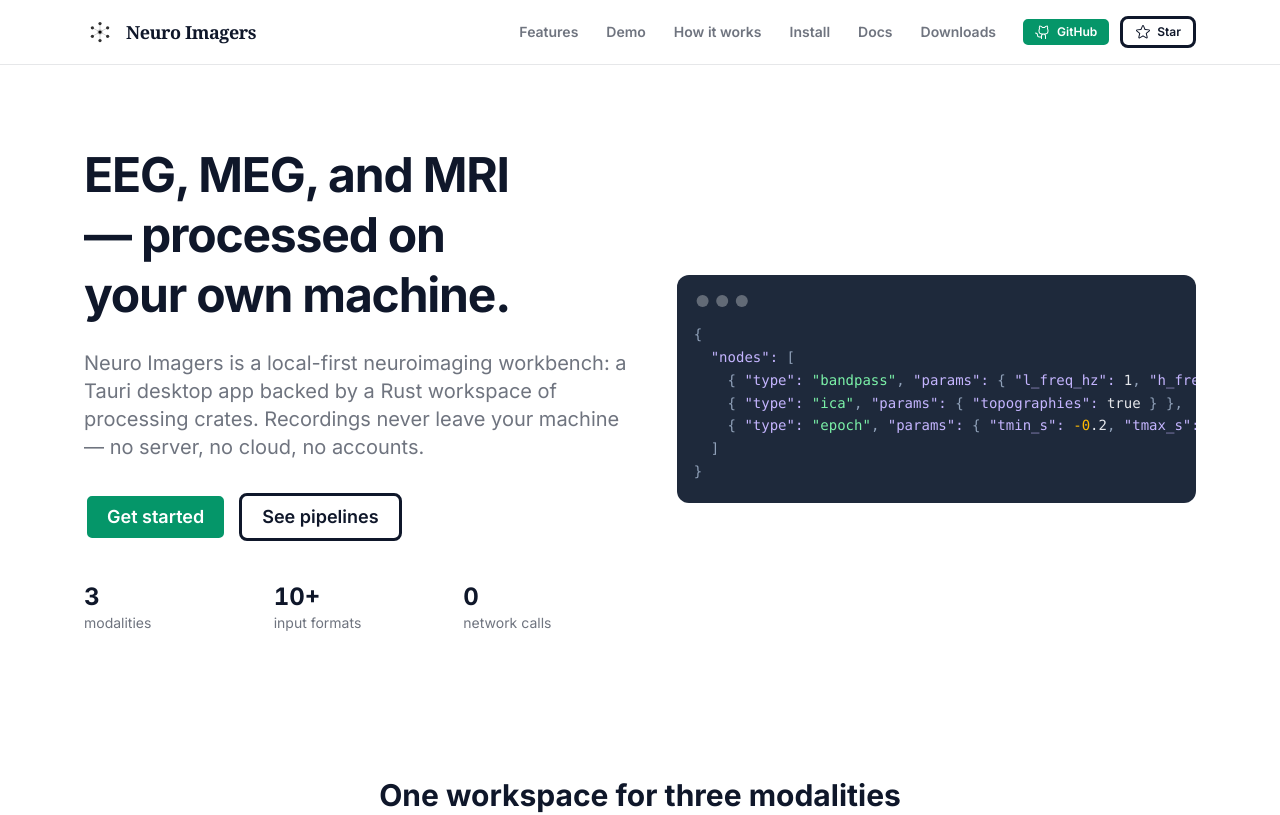
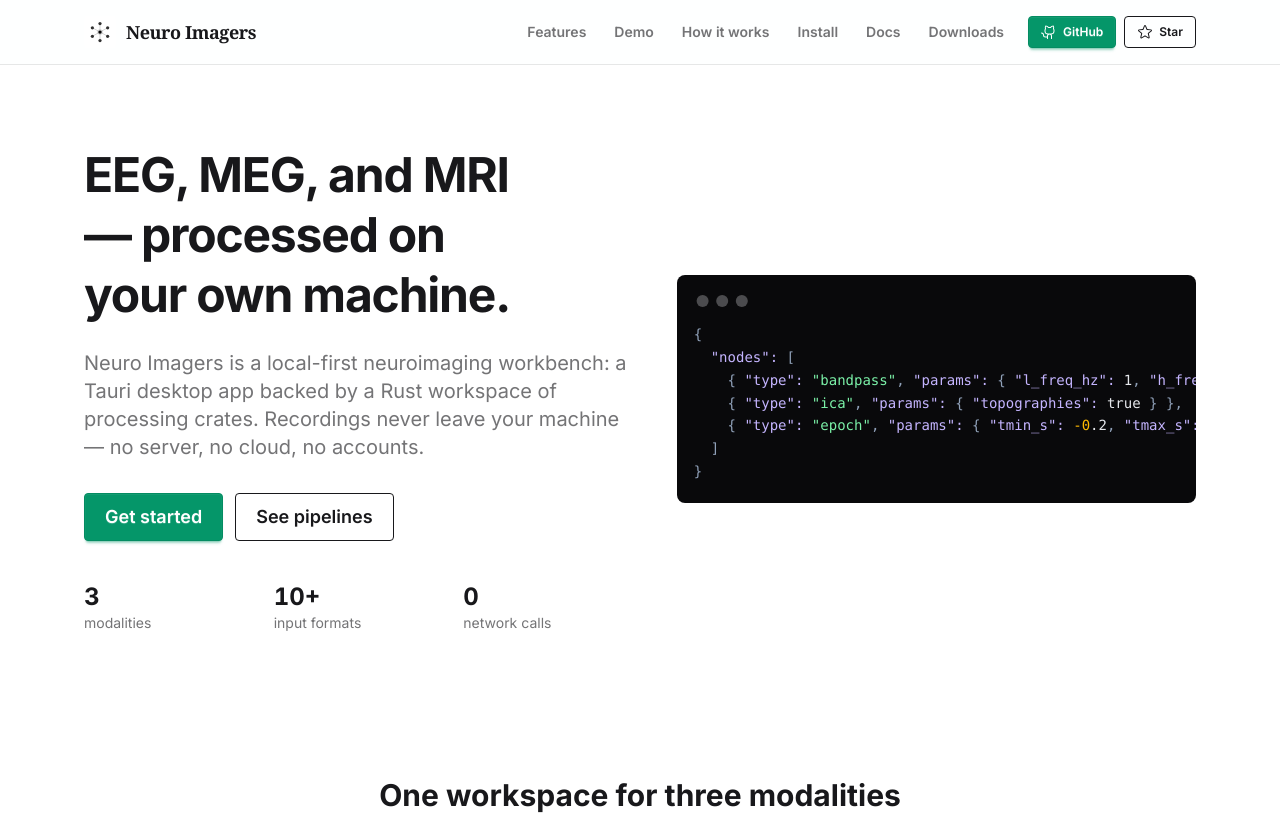
Before and after one commit to hieudoanm/neuro.imagers, a Next.js app in the folder packages/landing/: page / in a window 1280 px wide. Shown: the top 815 px of the page. Built offline with nearby package versions, Linux system fonts and the light colour scheme.

Commit message:
style(landing): normalize daisyui themes to standard palette

```diff
--- a/packages/landing/src/app/globals.css
+++ b/packages/landing/src/app/globals.css
@@ -8,49 +8,55 @@
 @plugin 'daisyui/theme' {
   name: 'neuroimagers';
   default: true;
+  prefersdark: false;
   color-scheme: 'light';
-  --color-base-100: #ffffff;
-  --color-base-200: #f8fafc;
-  --color-base-300: #e2e8f0;
-  --color-base-content: #0f172a;
+  --color-base-100: oklch(100% 0 0);
+  --color-base-200: oklch(98% 0 0);
+  --color-base-300: oklch(95% 0 0);
+  --color-base-content: oklch(21% 0.006 285.885);
   --color-primary: #059669;
   --color-primary-content: #ffffff;
   --color-secondary: #047857;
   --color-secondary-content: #ffffff;
   --color-accent: #34d399;
   --color-accent-content: #ffffff;
-  --color-neutral: #1e293b;
-  --color-neutral-content: #ffffff;
-  --color-info: #2563eb;
-  --color-info-content: #ffffff;
-  --color-success: #16a34a;
-  --color-success-content: #ffffff;
-  --color-warning: #d97706;
-  --color-warning-content: #ffffff;
-  --color-error: #dc2626;
-  --color-error-content: #ffffff;
-  --radius-box: 0.75rem;
-  --radius-field: 0.5rem;
+  --color-neutral: oklch(14% 0.005 285.823);
+  --color-neutral-content: oklch(92% 0.004 286.32);
+  --color-info: oklch(74% 0.16 232.661);
+  --color-info-content: oklch(29% 0.066 243.157);
+  --color-success: oklch(76% 0.177 163.223);
+  --color-success-content: oklch(37% 0.077 168.94);
+  --color-warning: oklch(82% 0.189 84.429);
+  --color-warning-content: oklch(41% 0.112 45.904);
+  --color-error: oklch(71% 0.194 13.428);
+  --color-error-content: oklch(27% 0.105 12.094);
   --radius-selector: 0.5rem;
+  --radius-field: 0.25rem;
+  --radius-box: 0.5rem;
+  --size-selector: 0.25rem;
+  --size-field: 0.25rem;
+  --border: 1px;
+  --depth: 1;
+  --noise: 0;
 }
 
 /* ---------- docs prose (Tailwind Typography, literal theme values) ---------- */
 
 .prose {
-  --tw-prose-body: #111827;
-  --tw-prose-headings: #111827;
+  --tw-prose-body: var(--color-base-content);
+  --tw-prose-headings: var(--color-base-content);
   --tw-prose-lead: #6b7280;
-  --tw-prose-links: #c2410c;
-  --tw-prose-bold: #111827;
+  --tw-prose-links: var(--color-primary);
+  --tw-prose-bold: var(--color-base-content);
   --tw-prose-counters: #6b7280;
-  --tw-prose-bullets: #d1d5db;
-  --tw-prose-hr: #e5e7eb;
+  --tw-prose-bullets: var(--color-base-300);
+  --tw-prose-hr: var(--color-base-300);
   --tw-prose-quotes: #6b7280;
-  --tw-prose-quote-borders: #c2410c;
+  --tw-prose-quote-borders: var(--color-primary);
   --tw-prose-captions: #6b7280;
-  --tw-prose-code: #111827;
+  --tw-prose-code: var(--color-base-content);
   --tw-prose-pre-code: #e8e8e8;
   --tw-prose-pre-bg: #111827;
-  --tw-prose-th-borders: #e5e7eb;
-  --tw-prose-td-borders: #e5e7eb;
+  --tw-prose-th-borders: var(--color-base-300);
+  --tw-prose-td-borders: var(--color-base-300);
 }
```
